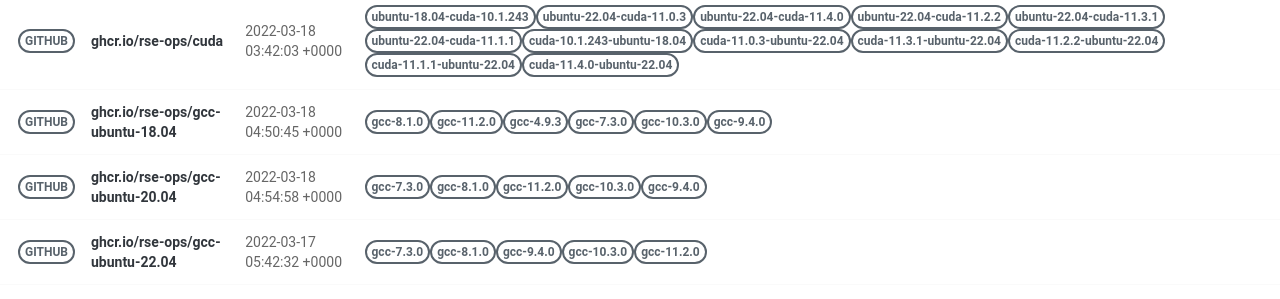
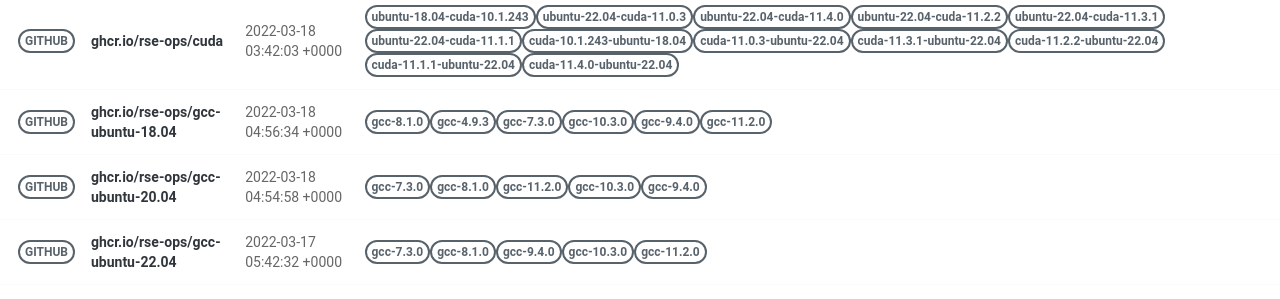
Before and after one commit to rse-ops/docker-images, a Jekyll site: the page built from pages/index.md, in a window 1280 px wide. Shown: the part 502-801 px from the top of the page. Built offline with Jekyll 4.4.1, drawn with Linux system fonts in a browser that asks for light colours; nearby versions of some CDN libraries.

Commit message:
Automated push to update library 2022-03-18

```diff
--- a/_library/ghcr.io-rse-ops-gcc-ubuntu-18.04.md
+++ b/_library/ghcr.io-rse-ops-gcc-ubuntu-18.04.md
@@ -1,7 +1,7 @@
 ---
 layout: container
 name: ghcr.io/rse-ops/gcc-ubuntu-18.04
-updated_at: 2022-03-18 04:50:45.909720
+updated_at: 2022-03-18 04:56:34.251763
 
 
 container_url: https://github.com/orgs/rse-ops/packages/container/package/gcc-ubuntu-18.04
```
Also changed, not shown: other parts of _library/ghcr.io-rse-ops-gcc-ubuntu-18.04.md (+3 -3 lines).
